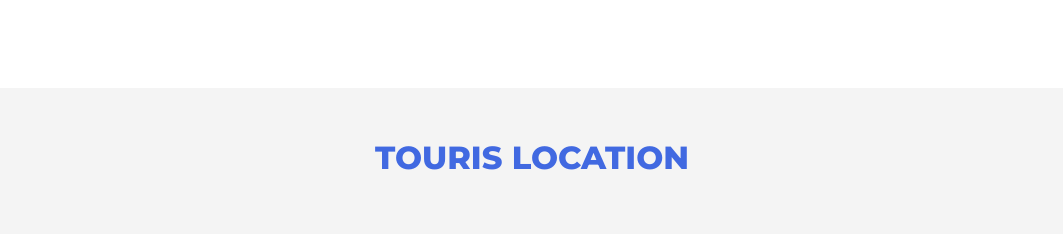
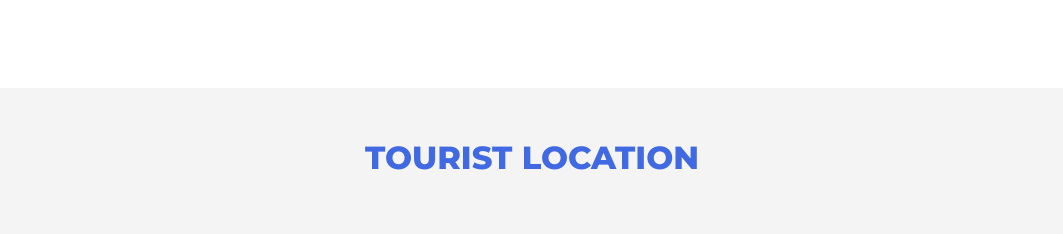
Before and after one commit to AjjlalAhmed/the-capital-city, a plain HTML site: page index.html in a window 1280 px wide. Shown: the part 1720-1954 px from the top of the page, without its empty margins (108-1171 px from the left). Drawn offline with Linux system fonts and the light colour scheme.

Commit message:
Update index.html

```diff
--- a/index.html
+++ b/index.html
@@ -48,7 +48,7 @@
           </div>
         </section>
         <section class="touris-location" id="travel">
-          <h1 class="tour-title">touris location</h1>
+          <h1 class="tour-title">tourist location</h1>
           <div class="touris-card">
             <div class="card">
               <h1>Shah Faisal Mosque</h1>
```
